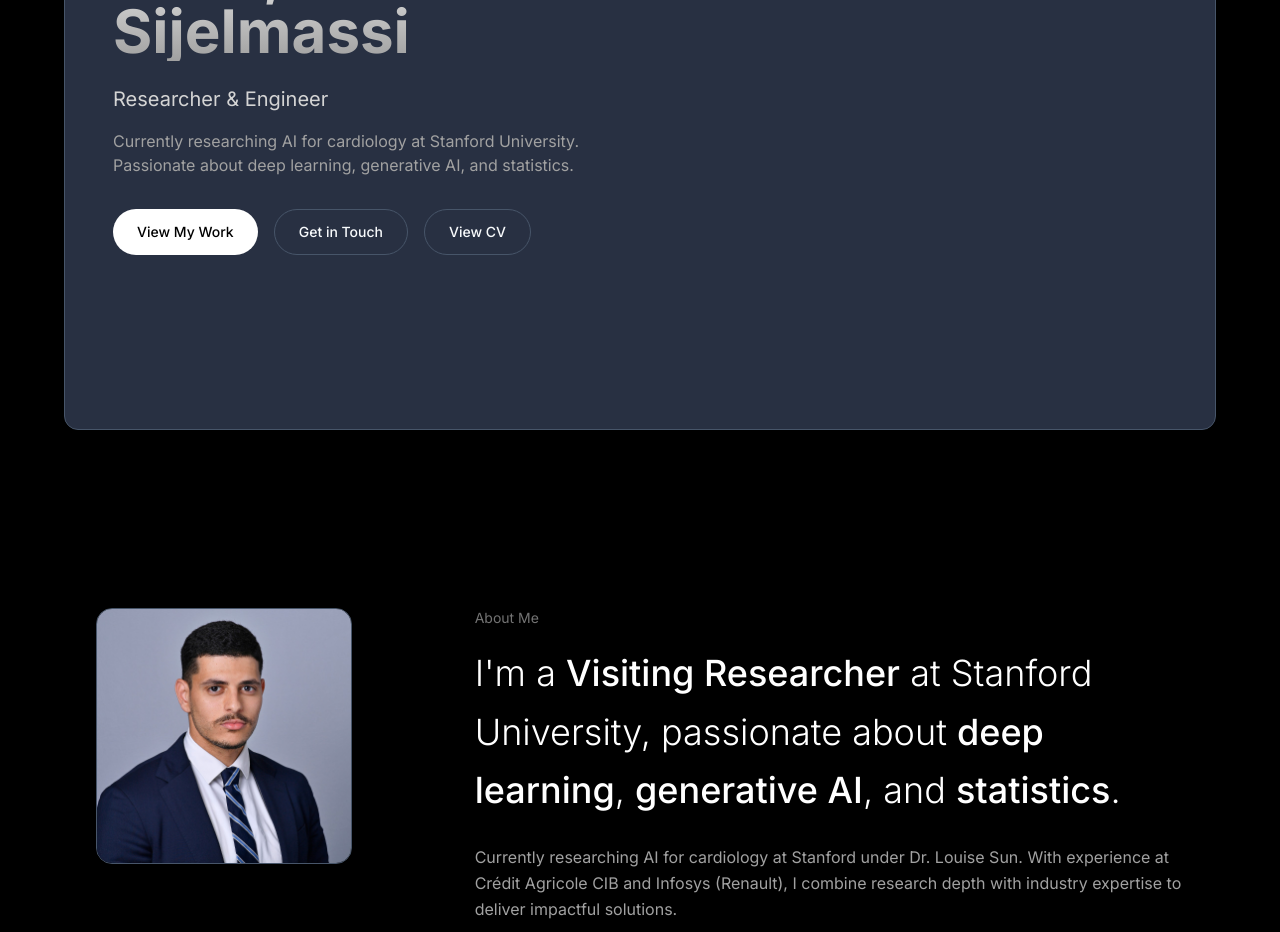
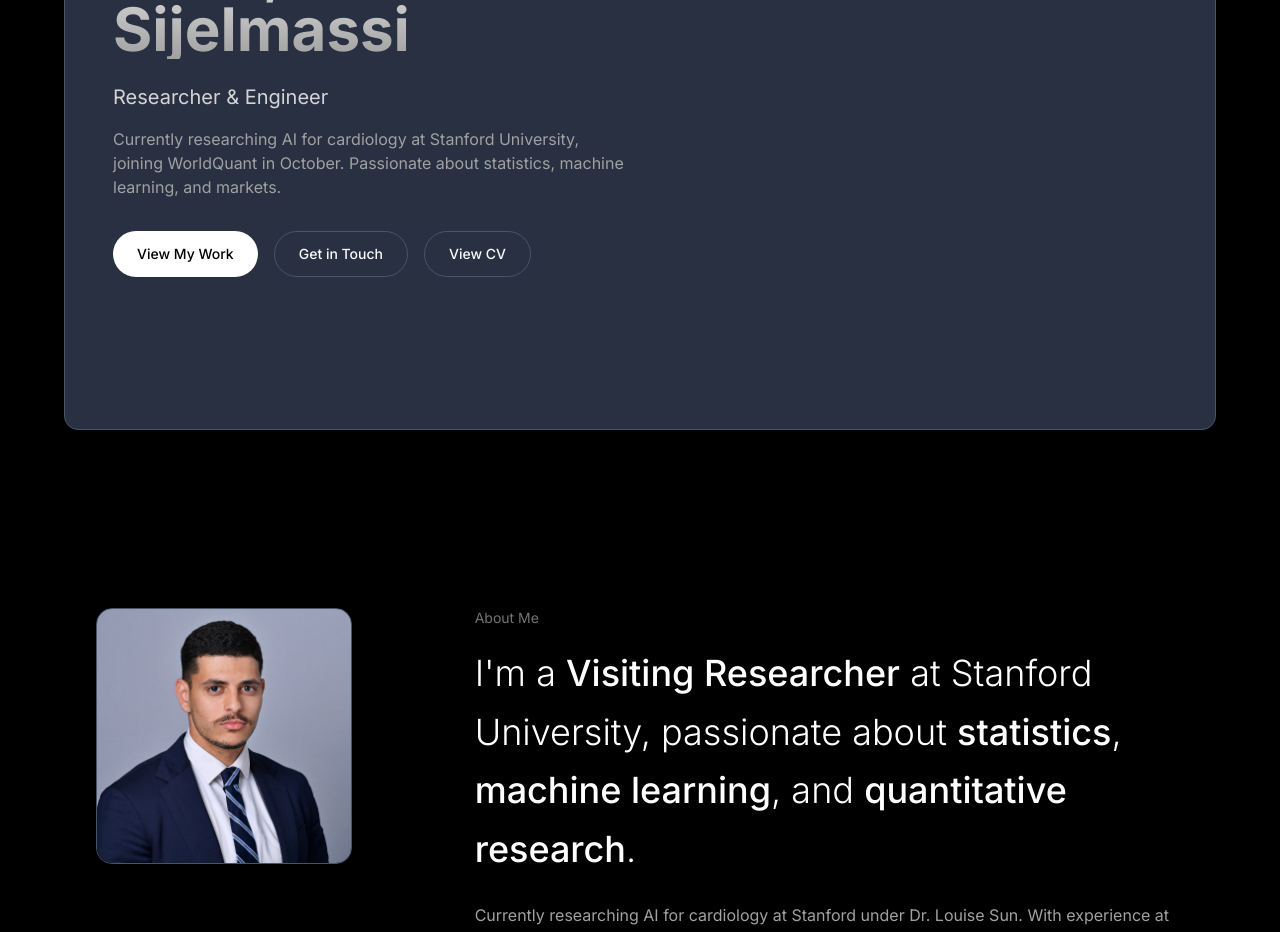
Before and after one commit to IliassSjm/portfolio, a Next.js app: page / in a window 1280 px wide. Shown: the part 320-1252 px from the top of the page. Built offline with nearby package versions, Linux system fonts and the light colour scheme.

Commit message:
feat: add incoming WorldQuant internship across site

```diff
--- a/src/app/layout.tsx
+++ b/src/app/layout.tsx
@@ -8,8 +8,8 @@ const inter = Inter({
 });
 
 export const metadata: Metadata = {
-  title: "Iliass Sijelmassi | Visiting Researcher @ Stanford · ML Engineer",
-  description: "Visiting Researcher at Stanford University working on deep learning for cardiology. ML Engineer with expertise in Python, PyTorch, and end-to-end ML pipelines. Joint Master @ École Polytechnique & HEC Paris.",
+  title: "Iliass Sijelmassi | Visiting Researcher @ Stanford · Incoming Quant @ WorldQuant",
+  description: "Visiting Researcher at Stanford University working on deep learning for cardiology, joining WorldQuant as a Quantitative Researcher Intern. MSc Data Science & AI @ École Polytechnique & HEC Paris.",
   keywords: ["AI research", "Stanford University", "data science", "machine learning", "deep learning", "python", "pytorch", "École Polytechnique", "HEC Paris", "cardiology AI"],
   authors: [{ name: "Iliass Sijelmassi" }],
 };
--- a/src/components/sections/about.tsx
+++ b/src/components/sections/about.tsx
@@ -40,8 +40,8 @@ export function AboutSection() {
 
                         <h2 className="text-3xl md:text-4xl font-light leading-relaxed mb-6">
                             I&apos;m a <span className="font-medium">Visiting Researcher</span> at Stanford University,{' '}
-                            passionate about <span className="font-medium">deep learning</span>,{' '}
-                            <span className="font-medium">generative AI</span>, and <span className="font-medium">statistics</span>.
+                            passionate about <span className="font-medium">statistics</span>,{' '}
+                            <span className="font-medium">machine learning</span>, and <span className="font-medium">quantitative research</span>.
                         </h2>
 
                         <p className="text-neutral-400 leading-relaxed mb-8">
--- a/src/components/sections/contact.tsx
+++ b/src/components/sections/contact.tsx
@@ -40,8 +40,9 @@ export function ContactSection() {
                         Let&apos;s Connect
                     </h2>
                     <p className="text-neutral-400">
-                        I&apos;m currently looking for opportunities in Quantitative Research,
-                        ML Engineering, and Data Science. Feel free to reach out.
+                        I&apos;m joining WorldQuant as a Quantitative Researcher Intern in
+                        October 2026, and open to full-time quantitative research roles
+                        from Spring 2027. Feel free to reach out.
                     </p>
                 </motion.div>
 
--- a/src/components/sections/experience.tsx
+++ b/src/components/sections/experience.tsx
@@ -4,9 +4,15 @@ import { motion } from 'framer-motion'
 
 const experiences = [
     {
+        title: 'Quantitative Researcher Intern (Incoming)',
+        company: 'WorldQuant',
+        period: 'Oct 2026 – Mar 2027',
+        description: 'Incoming 6-month internship in systematic alpha signal research and backtesting.',
+    },
+    {
         title: 'Visiting Student Researcher',
         company: 'Stanford University',
-        period: 'Mar 2026 – Current',
+        period: 'Mar 2026 – Sep 2026',
         description: 'Conducting research in AI for cardiology under the supervision of Dr. Louise Sun, building deep learning models to predict cardiovascular risks. Processing and extracting predictive signals from large-scale, noisy longitudinal clinical datasets, applying rigorous statistical validation to ensure robustness.',
     },
     {
--- a/src/components/sections/hero.tsx
+++ b/src/components/sections/hero.tsx
@@ -40,7 +40,7 @@ export function HeroSection() {
                     {/* Left content */}
                     <div className="flex-1 p-8 md:p-12 relative z-10 flex flex-col justify-center">
                         <p className="text-neutral-400 text-sm mb-4">
-                            Visiting Researcher @ Stanford · Polytechnique & HEC Paris
+                            Visiting Researcher @ Stanford · Incoming Quantitative Researcher @ WorldQuant
                         </p>
 
                         <h1 className="text-4xl md:text-5xl lg:text-6xl font-bold bg-clip-text text-transparent bg-gradient-to-b from-neutral-50 to-neutral-400 mb-6">
@@ -52,8 +52,9 @@ export function HeroSection() {
                         </p>
 
                         <p className="text-neutral-400 max-w-lg mb-8">
-                            Currently researching AI for cardiology at Stanford University.
-                            Passionate about deep learning, generative AI, and statistics.
+                            Currently researching AI for cardiology at Stanford University,
+                            joining WorldQuant in October. Passionate about statistics,
+                            machine learning, and markets.
                         </p>
 
                         <div className="flex flex-wrap gap-4">
```
